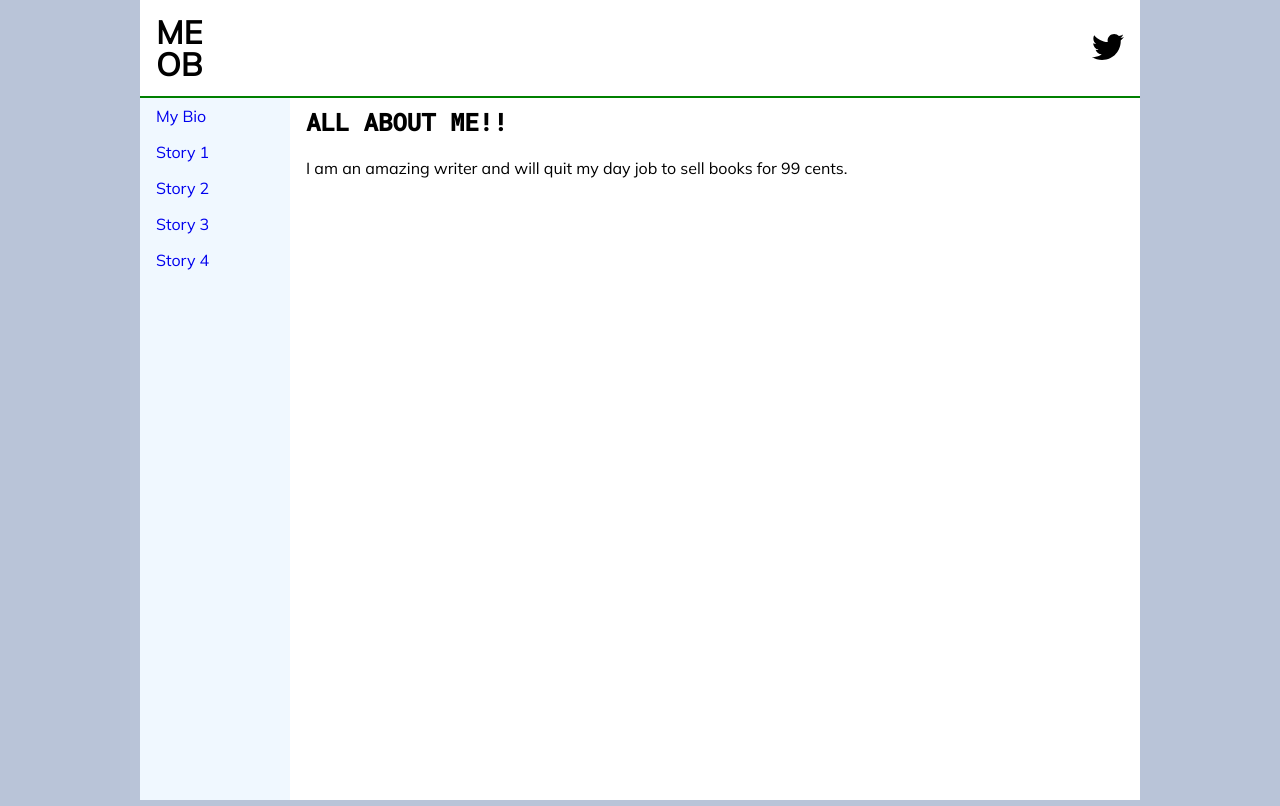
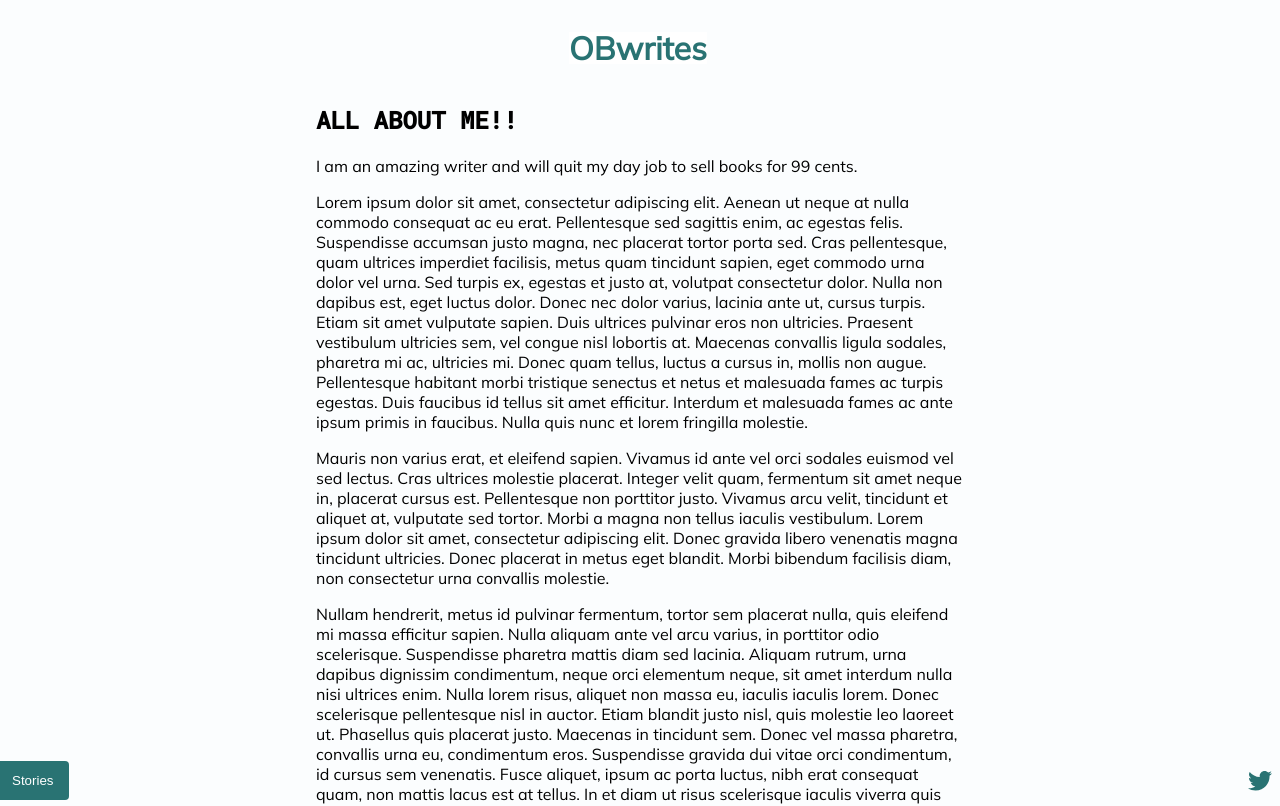
Before and after one commit to mobrien650/write, a React (Create React App) app: page / in a window 1280 px wide. Shown: the top 806 px of the page. Built offline with nearby package versions, Linux system fonts and the light colour scheme.

Commit message:
layout update

```diff
--- a/public/index.html
+++ b/public/index.html
@@ -12,7 +12,9 @@
   </script>
  -->
     <meta charset="utf-8" />
-    <link rel="icon" href="%PUBLIC_URL%/favicon.ico" />
+    <link rel="icon" type="image/png" href="https://obwrites.com/favicon-16x16.png" sizes="16x16">
+    <link rel="icon" type="image/png" href="https://obwrites.com/favicon-32x32.png" sizes="32x32">
+    <link rel="icon" type="image/png" href="https://obwrites.com/favicon-96x96.png" sizes="96x96">
     <meta name="viewport" content="width=device-width, initial-scale=1" />
     <meta name="theme-color" content="#000000" />
     <meta
--- a/src/components/Aside.js
+++ b/src/components/Aside.js
@@ -5,13 +5,15 @@ import { Link } from "react-router-dom";
 
 export default (props) => {
     return (
-        <aside>
+        <aside id={props.id}>
+            <div>
                 <Link to={`/`}>My Bio</Link>
                 <ul>
                     {props.storyList.map((data, index) => {
                         return <Post key={`post-list-${index}`} post={data} />
                     })}
                 </ul>
+            </div>
         </aside>
     )
 }
--- a/src/components/Navigation.js
+++ b/src/components/Navigation.js
@@ -17,16 +17,16 @@ export default (props) => {
     return (
         <Container>
             <FlexWrapper className="main-nav">
-                <Link to="/" className="logo"><Logo className="logo monospaced">ME<br/>OB</Logo></Link>
+                <Link to="/" className="logo"><Logo className="logo monospaced">OBwrites</Logo></Link>
+            </FlexWrapper>
             <FlexWrapper className="social-nav">
                 <Link to="https://twitter.com/obwrites" target="_blank" rel="noopener noreferrer">
-                        <svg version="1.1" xmlns="http://www.w3.org/2000/svg" width="32" height="32" viewBox="0 0 32 32">
+                    <svg version="1.1" xmlns="http://www.w3.org/2000/svg" width="24" height="24" viewBox="0 0 32 32">
                         <title>twitter</title>
                         <path d="M32 7.075c-1.175 0.525-2.444 0.875-3.769 1.031 1.356-0.813 2.394-2.1 2.887-3.631-1.269 0.75-2.675 1.3-4.169 1.594-1.2-1.275-2.906-2.069-4.794-2.069-3.625 0-6.563 2.938-6.563 6.563 0 0.512 0.056 1.012 0.169 1.494-5.456-0.275-10.294-2.888-13.531-6.862-0.563 0.969-0.887 2.1-0.887 3.3 0 2.275 1.156 4.287 2.919 5.463-1.075-0.031-2.087-0.331-2.975-0.819 0 0.025 0 0.056 0 0.081 0 3.181 2.263 5.838 5.269 6.437-0.55 0.15-1.131 0.231-1.731 0.231-0.425 0-0.831-0.044-1.237-0.119 0.838 2.606 3.263 4.506 6.131 4.563-2.25 1.762-5.075 2.813-8.156 2.813-0.531 0-1.050-0.031-1.569-0.094 2.913 1.869 6.362 2.95 10.069 2.95 12.075 0 18.681-10.006 18.681-18.681 0-0.287-0.006-0.569-0.019-0.85 1.281-0.919 2.394-2.075 3.275-3.394z"></path>
                     </svg>
                 </Link>
             </FlexWrapper>
-            </FlexWrapper>
         </Container>
     )
 }
--- a/src/components/Shell.js
+++ b/src/components/Shell.js
@@ -1,16 +1,23 @@
 import React from 'react';
 import Navigation from 'components/Navigation';
 import Aside from 'components/Aside';
+
+function storiesListToggle() {
+    const element = document.getElementById("stories-list");
+    element.classList.toggle("expanded");
+  }
 
 export default (props) => {
     return (
         <React.Fragment>
             <Navigation />
+            <button class="toggle" id="stories-list-toggle" onClick={storiesListToggle}>Stories</button>
+            <Aside storyList={props.storyList} id="stories-list"/>
             <main>
-                <Aside storyList={props.storyList} />
                 <section>
                     {props.children}
                 </section>
+                <footer>&copy; Copyright 2020 ME OBrien All Rights Reserved</footer>
             </main>
         </React.Fragment>
     )
--- a/src/index.css
+++ b/src/index.css
@@ -1,9 +1,9 @@
 body {
+  background: #FBFDFE;
   margin: 0;
   font-family: 'Mulish', sans-serif;
   -webkit-font-smoothing: antialiased;
   -moz-osx-font-smoothing: grayscale;
-  background-color: #B9C4D8;
 }
 
 body * {
@@ -15,20 +15,20 @@ h1, h2, h3, h4, h5, h6, .monospace {
   margin-top: 0;
 }
 
+a {
+  color: #297373;
+}
+
 code {
   font-family: source-code-pro, Menlo, Monaco, Consolas, 'Courier New',
     monospace;
 }
 
 .content-wrapper {
-  background: White;
   min-height: 100vh;
-  max-width: 1000px;
-  margin: 0 auto;
 }
 
 header {
-  border-bottom: 2px solid Green;
   display: flex;
   align-items: center;
   justify-content: space-between;
@@ -38,43 +38,74 @@ header {
 header .main-nav {
   display: flex;
   align-items: center;
-  justify-content: space-between;
+  justify-content: center;
   flex-basis: 100%;
   margin: 1rem;
 }
 
-.logo {
+a.logo {
+  background: White;
+  color: #297373;
+  display: inline-block;
+  margin-left: -4px;
+  text-align: center;
+  text-decoration: none;
+}
+
+.logo.monospaced {
   font-size: 2rem;
   font-weight: bold;
   line-height: 1;
 }
 
-a.logo {
-  background: White;
-  color: Black;
-  display: inline-block;
-  text-decoration: none;
+.social-nav {
+  position: fixed;
+  bottom: 4px;
+  right: 8px;
 }
 
-a.logo:hover {
-  background: Black;
-  color: White;
+.social-nav a {
+  fill: #297373
+}
+.social-nav a:hover {
+  fill: #FF7033;
 }
 
-.social-nav a:hover {
-  fill: Green;
+button.toggle {
+  background-color: #297373;
+  border: 0;
+  border-radius: 4px;
+  color: White;
+  padding: .75rem 1rem;
+  position: fixed;
+  bottom: 0;
+  left: -4px;
+  z-index: 2;
 }
 
-main {
-  display: flex;
-  height: 100%;
-  min-height: calc(100vh - 98px);
+button.toggle:hover {
+  background: #FF7033;
 }
 
-aside {
-  background-color: AliceBlue;
-  align-self: stretch;
-  width: 150px;
+aside#stories-list {
+  background: rgba(237, 244, 242,.95);
+  box-sizing: border-box;
+  height: 100vh;
+  overflow-X: hidden;
+  overflow-Y: scroll;
+  padding-bottom: 38px;
+  position: fixed;
+  top: 0;
+  width: 200px;
+  max-width: 0px;
+}
+
+aside#stories-list.expanded {
+  max-width: 200px;
+}
+
+aside#stories-list > div {
+  width: 200px;
 }
 
 aside ul {
@@ -93,11 +124,23 @@ aside a {
 }
 
 aside a:hover {
-  background: Teal;
+  background: #297373;
   color: White;
+}
+
+main {
+  margin: 0 auto;
+  max-width: 680px;
 }
 
 section {
   flex-grow: 1;
   padding: .5rem 1rem;
 }
+
+main footer {
+  font-size: 12px;
+  margin: 1em;
+  opacity: .9;
+  text-align: center;
+}
--- a/src/pages/ui/HomePage.js
+++ b/src/pages/ui/HomePage.js
@@ -1,7 +1,4 @@
 import React from 'react';
-import styled from 'styled-components'
-
-import { SPACING_DIMEN } from 'styles/dimen'
 
 import BasePage from 'pages/ui/BasePage';
 
@@ -17,6 +14,11 @@ export default class HomePage extends BasePage {
             <React.Fragment>
                 <h2>ALL ABOUT ME!!</h2>
                 <p>I am an amazing writer and will quit my day job to sell books for 99 cents.</p>
+                <p>Lorem ipsum dolor sit amet, consectetur adipiscing elit. Aenean ut neque at nulla commodo consequat ac eu erat. Pellentesque sed sagittis enim, ac egestas felis. Suspendisse accumsan justo magna, nec placerat tortor porta sed. Cras pellentesque, quam ultrices imperdiet facilisis, metus quam tincidunt sapien, eget commodo urna dolor vel urna. Sed turpis ex, egestas et justo at, volutpat consectetur dolor. Nulla non dapibus est, eget luctus dolor. Donec nec dolor varius, lacinia ante ut, cursus turpis. Etiam sit amet vulputate sapien. Duis ultrices pulvinar eros non ultricies. Praesent vestibulum ultricies sem, vel congue nisl lobortis at. Maecenas convallis ligula sodales, pharetra mi ac, ultricies mi. Donec quam tellus, luctus a cursus in, mollis non augue. Pellentesque habitant morbi tristique senectus et netus et malesuada fames ac turpis egestas. Duis faucibus id tellus sit amet efficitur. Interdum et malesuada fames ac ante ipsum primis in faucibus. Nulla quis nunc et lorem fringilla molestie.</p>
+                <p>Mauris non varius erat, et eleifend sapien. Vivamus id ante vel orci sodales euismod vel sed lectus. Cras ultrices molestie placerat. Integer velit quam, fermentum sit amet neque in, placerat cursus est. Pellentesque non porttitor justo. Vivamus arcu velit, tincidunt et aliquet at, vulputate sed tortor. Morbi a magna non tellus iaculis vestibulum. Lorem ipsum dolor sit amet, consectetur adipiscing elit. Donec gravida libero venenatis magna tincidunt ultricies. Donec placerat in metus eget blandit. Morbi bibendum facilisis diam, non consectetur urna convallis molestie.</p>
+                <p>Nullam hendrerit, metus id pulvinar fermentum, tortor sem placerat nulla, quis eleifend mi massa efficitur sapien. Nulla aliquam ante vel arcu varius, in porttitor odio scelerisque. Suspendisse pharetra mattis diam sed lacinia. Aliquam rutrum, urna dapibus dignissim condimentum, neque orci elementum neque, sit amet interdum nulla nisi ultrices enim. Nulla lorem risus, aliquet non massa eu, iaculis iaculis lorem. Donec scelerisque pellentesque nisl in auctor. Etiam blandit justo nisl, quis molestie leo laoreet ut. Phasellus quis placerat justo. Maecenas in tincidunt sem. Donec vel massa pharetra, convallis urna eu, condimentum eros. Suspendisse gravida dui vitae orci condimentum, id cursus sem venenatis. Fusce aliquet, ipsum ac porta luctus, nibh erat consequat quam, non mattis lacus est at tellus. In et diam ut risus scelerisque iaculis viverra quis magna.</p>
+                <p>Mauris at dui non urna fermentum ornare eget a mi. Suspendisse ligula mauris, scelerisque a auctor eu, pharetra et eros. Cras sem elit, feugiat ac volutpat quis, fermentum a arcu. Cras ac dictum neque. Nullam pellentesque vestibulum risus eget pharetra. Nulla eu elementum enim. Ut luctus diam eros, non pretium quam accumsan sit amet. Proin varius pharetra pellentesque. Proin sit amet sollicitudin sem. Cras quis ipsum consectetur, elementum elit nec, egestas tortor.</p>
+                <p>Ut vel urna luctus tellus pulvinar gravida. Aenean iaculis facilisis mauris, ut placerat quam gravida pellentesque. Donec ut orci non nunc porttitor hendrerit dapibus vitae dui. Pellentesque at imperdiet sem, non elementum metus. Aenean vestibulum orci vitae metus pharetra, eget iaculis mi mollis. Donec volutpat tincidunt libero at porta. Cras volutpat a metus a lacinia. Duis sollicitudin urna eu lacus porttitor, in ornare justo lobortis. Cras tincidunt congue justo interdum ullamcorper. </p>
             </React.Fragment>
         )
     }
```
Lines whose indentation alone changed are shown as unchanged.
